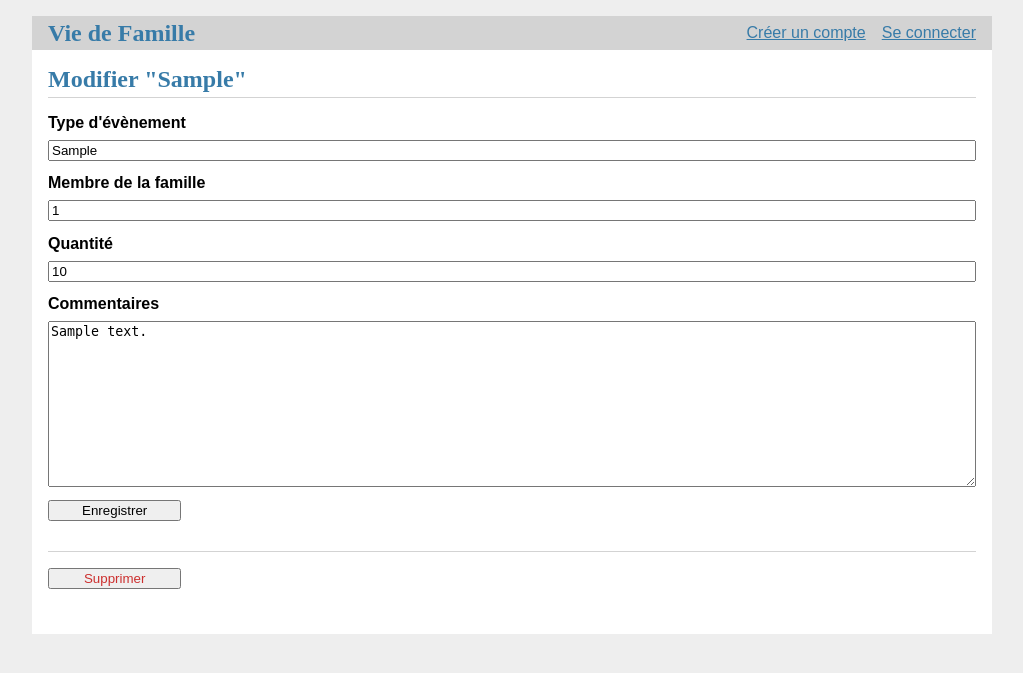
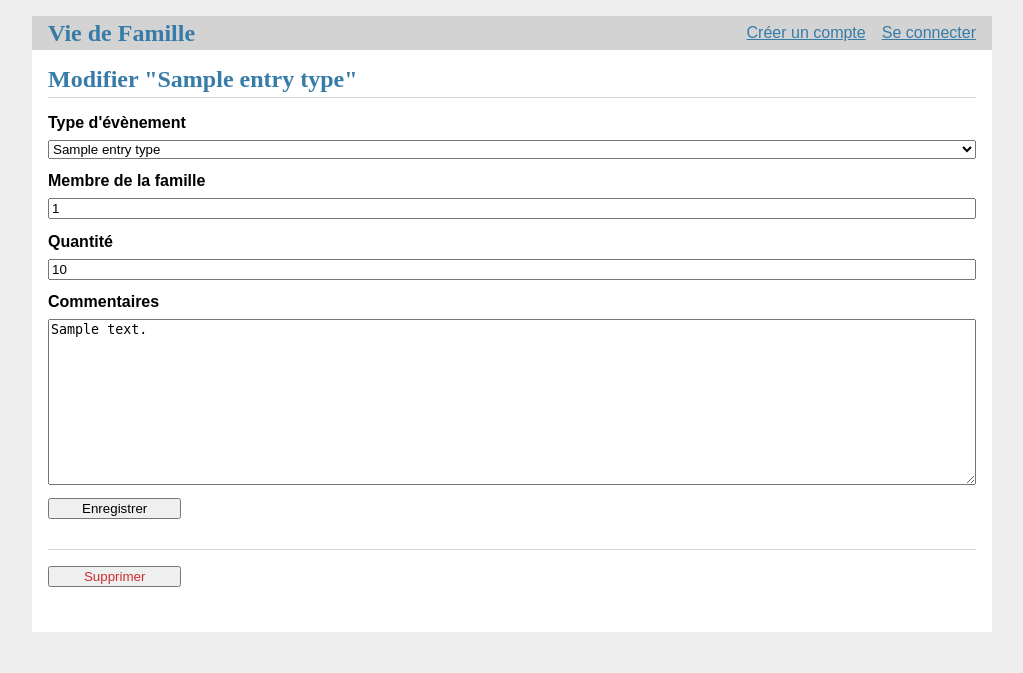
Before and after one commit to tbaranger/viedefamille, a Flask app: template viedefamille/templates/journal/update.html in a window 1280 px wide. Shown: the top 673 px of the page, without its empty margins (128-1151 px from the left). Run offline with Flask 3, Linux system fonts and the light colour scheme; the template is opened without the code that fills it: most values are stand-ins (such as "Sample title", 1, 10 or a date in 2020).

Commit message:
implement entry types and units

```diff
--- a/viedefamille/schema.sql
+++ b/viedefamille/schema.sql
@@ -1,6 +1,7 @@
 DROP TABLE IF EXISTS user;
 DROP TABLE IF EXISTS family_member;
-DROP TABLE IF EXISTS family_member_user;
+DROP TABLE IF EXISTS user_family_members;
+DROP TABLE IF EXISTS entry_type;
 DROP TABLE IF EXISTS log_entry;
 
 CREATE TABLE user (
@@ -14,12 +15,18 @@ CREATE TABLE family_member (
   name TEXT NOT NULL
 );
 
-CREATE TABLE family_member_user (
+CREATE TABLE user_family_members (
+  user_id INTEGER NOT NULL,
   family_member_id INTEGER NOT NULL,
-  user_id INTEGER NOT NULL,
-  PRIMARY KEY (family_member_id, user_id),
-  FOREIGN KEY (family_member_id) REFERENCES family_member (id),
-  FOREIGN KEY (user_id) REFERENCES user (id)
+  PRIMARY KEY (user_id, family_member_id),
+  FOREIGN KEY (user_id) REFERENCES user (id),
+  FOREIGN KEY (family_member_id) REFERENCES family_member (id)
+);
+
+CREATE TABLE entry_type(
+  id INTEGER PRIMARY KEY AUTOINCREMENT,
+  name TEXT UNIQUE NOT NULL,
+  unit TEXT
 );
 
 CREATE TABLE log_entry (
@@ -27,9 +34,10 @@ CREATE TABLE log_entry (
   author_id INTEGER NOT NULL,
   created TIMESTAMP NOT NULL DEFAULT CURRENT_TIMESTAMP,
   family_member_id INTEGER,
-  entry_type TEXT NOT NULL,
+  entry_type_id INTEGER NOT NULL,
   amount INTEGER,
   comments TEXT,
   FOREIGN KEY (author_id) REFERENCES user (id),
-  FOREIGN KEY (family_member_id) REFERENCES family_member (id)
+  FOREIGN KEY (family_member_id) REFERENCES family_member (id),
+  FOREIGN KEY (entry_type_id) REFERENCES entry_type (id)
 );
--- a/viedefamille/static/style.css
+++ b/viedefamille/static/style.css
@@ -22,7 +22,7 @@ nav ul li a, nav ul li span, header .action { display: block; padding: 0.5rem; }
 .content:last-child { margin-bottom: 0; }
 .content form { margin: 1em 0; display: flex; flex-direction: column; }
 .content label { font-weight: bold; margin-bottom: 0.5em; }
-.content input, .content textarea { margin-bottom: 1em; }
+.content input, .content select, .content textarea { margin-bottom: 1em; }
 .content textarea { min-height: 12em; resize: vertical; }
 input.danger { color: #cc2f2e; }
 input[type=submit] { align-self: start; min-width: 10em; }
--- a/viedefamille/templates/journal/update.html
+++ b/viedefamille/templates/journal/update.html
@@ -1,14 +1,25 @@
 {% extends 'base.html' %}
 
+{% set logged_entry_type = entry_types[log_entry['entry_type_id'] - 1] %}
+
 {% block header %}
-  <h2>{% block title %}Modifier "{{ log_entry['entry_type'] }}"{% endblock %}</h2>
+  <h2>{% block title %}Modifier "{{ logged_entry_type.name }}"{% endblock %}</h2>
 {% endblock %}
 
 {% block content %}
   <form method="post">
     <label for="entry_type">Type d'évènement</label>
-    <input name="entry_type" id="entry_type"
-      value="{{ request.form['entry_type'] or log_entry['entry_type'] }}" required>
+    <select name="entry_type_id" id="entry_type_id" required>
+      {% for entry_type in entry_types %}
+        <option value="{{ entry_type.id }}"
+        {% if request.method == "POST" and request.form['entry_type_id'] == entry_type.id %}
+          selected
+        {% elif request.method == "GET" and log_entry['entry_type_id'] == entry_type.id %}
+          selected
+        {% endif %}>
+        {{ entry_type.name }}</option>
+      {% endfor %}
+    </select>
     <label for="family_member_id">Membre de la famille</label>
     <input name="family_member_id" id="family_member_id"
       value="{{ request.form['family_member_id'] or log_entry['family_member_id'] }}">
@@ -21,6 +32,6 @@
   </form>
   <hr>
   <form action="{{ url_for('journal.delete', id=log_entry['id']) }}" method="post">
-    <input class="danger" type="submit" value="Supprimer" onclick="return confirm('Êtes-vous sûr de vouloir supprimer cet entry?');">
+    <input class="danger" type="submit" value="Supprimer" onclick="return confirm('Êtes-vous sûr de vouloir supprimer cet évènement?');">
   </form>
 {% endblock %}
```
Also changed, not shown: viedefamille/journal.py (+26 -13 lines), viedefamille/templates/journal/create.html (+6 -1 lines), viedefamille/templates/journal/index.html (+4 -5 lines).
